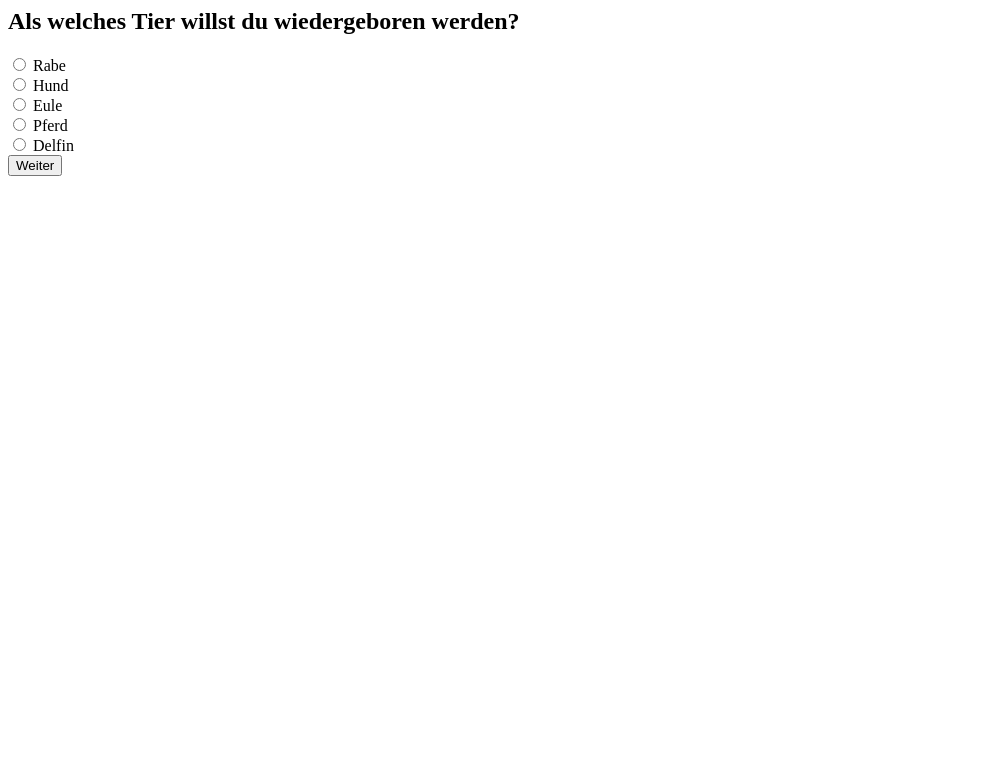
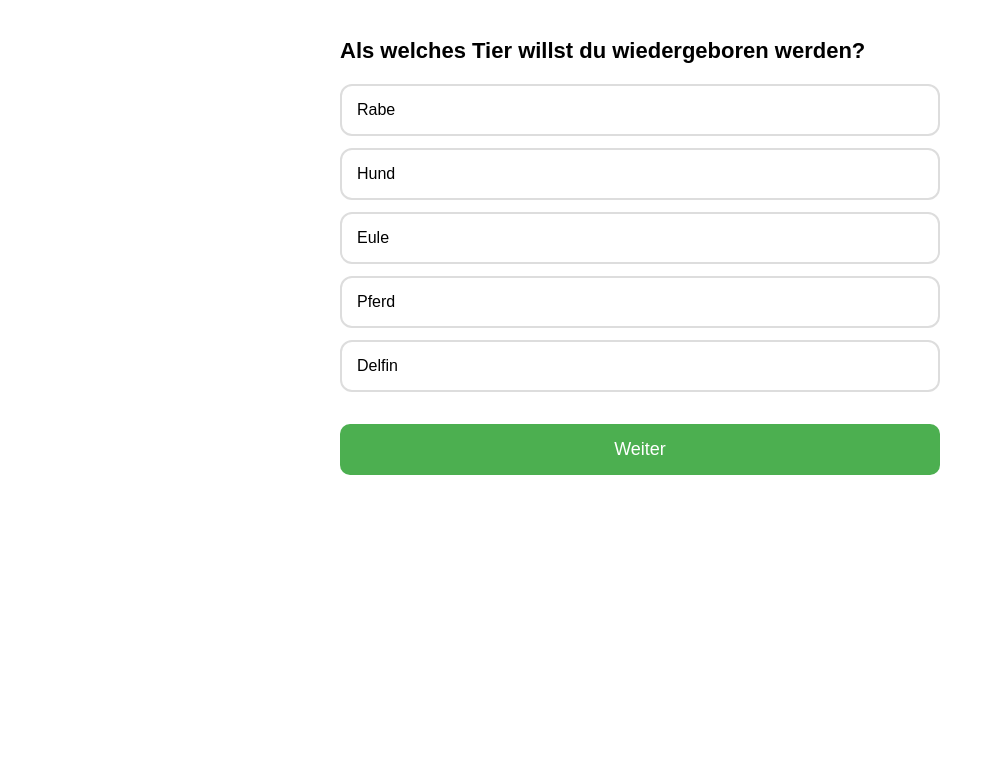
Before and after one commit to Leonie0a/fragebogen-tutwe26, a Flask app: page /frage in a window 1280 px wide. Shown: the top 783 px of the page, without its empty margins (0-995 px from the left). Run offline with Flask 3, Linux system fonts and the light colour scheme.

Commit message:
Update Grafik frage.html
Verbesserte Grafik der Seite

```diff
--- a/templates/frage.html
+++ b/templates/frage.html
@@ -1,16 +1,86 @@
+<!DOCTYPE html>
+<html>
+<head>
+    <meta name="viewport" content="width=device-width, initial-scale=1">
+
+    <style>
+        body {
+            font-family: Arial, sans-serif;
+            padding: 20px;
+            max-width: 600px;
+            margin: auto;
+        }
+
+        h2 {
+            font-size: 22px;
+            margin-bottom: 20px;
+        }
+
+        .answer {
+            display: block;
+            border: 2px solid #ddd;
+            border-radius: 12px;
+            padding: 15px;
+            margin-bottom: 12px;
+            cursor: pointer;
+            font-size: 16px;
+            transition: 0.2s;
+        }
+
+        .answer:hover {
+            background-color: #f5f5f5;
+        }
+
+        input[type="checkbox"],
+        input[type="radio"] {
+            display: none;
+        }
+
+        input:checked + .answer {
+            border-color: #4CAF50;
+            background-color: #e8f5e9;
+        }
+
+        button {
+            margin-top: 20px;
+            padding: 15px;
+            width: 100%;
+            font-size: 18px;
+            border: none;
+            border-radius: 10px;
+            background-color: #4CAF50;
+            color: white;
+        }
+    </style>
+</head>
+
+<body>
+
 <h2>{{ frage["frage"] }}</h2>
 
-{% if frage["bild"] %}
-    <img src="{{ frage['bild'] }}" style="max-width:300px;">
+{% if frage.get("bild") %}
+    <img src="{{ frage['bild'] }}" style="max-width:100%; border-radius:10px; margin-bottom:20px;">
 {% endif %}
 
 <form method="POST">
+
     {% for a in antworten %}
         <label>
-            <input type="radio" name="antwort" value="{{ a['kategorie'] }}" required>
-            {{ a["text"] }}
-        </label><br>
+            <input
+                type="{{ 'checkbox' if frage['multi'] else 'radio' }}"
+                name="antwort"
+                value="{{ a['kategorie'] }}"
+                required
+            >
+            <div class="answer">
+                {{ a["text"] }}
+            </div>
+        </label>
     {% endfor %}
 
     <button type="submit">Weiter</button>
+
 </form>
+
+</body>
+</html>
```
